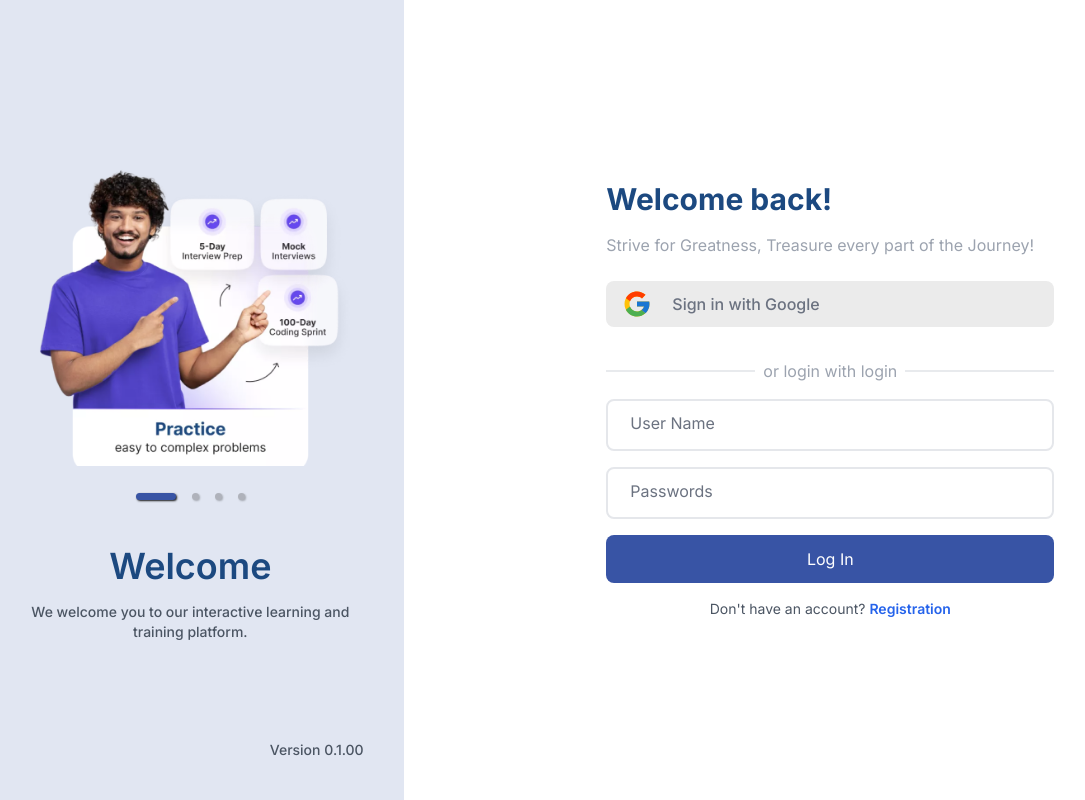
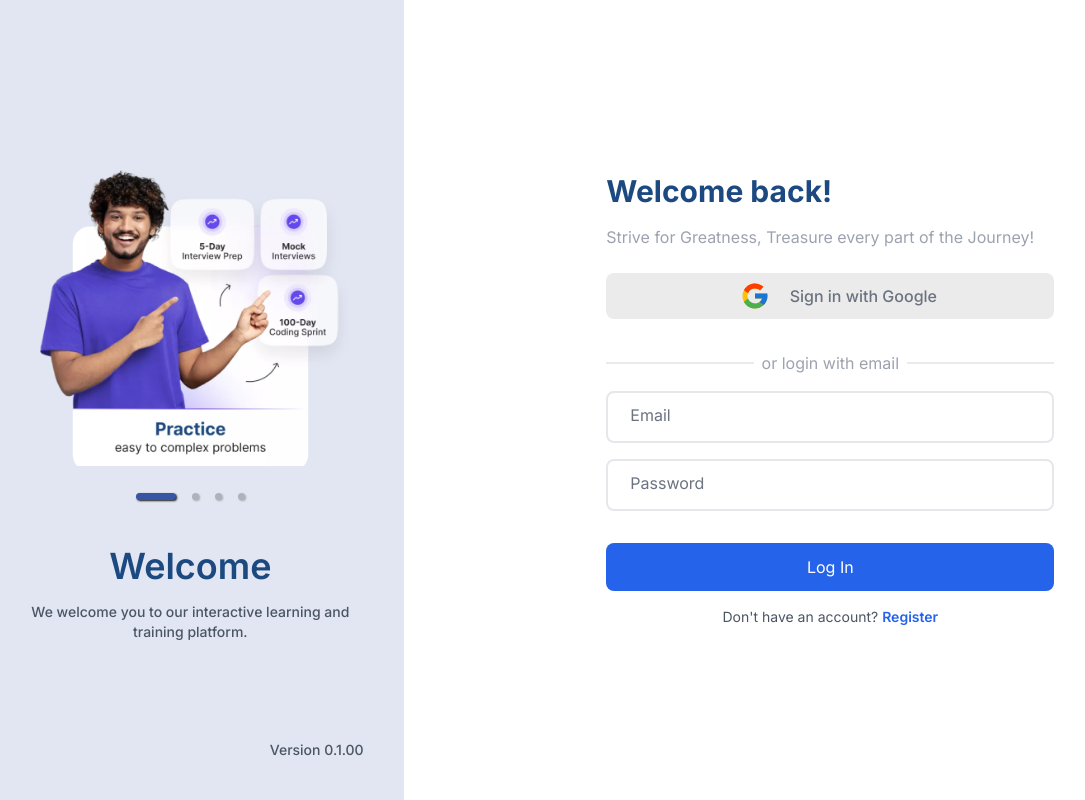
Before and after one commit to nirajbyanju/opsh-react, a React (Vite) app: page /login in a window 1280 px wide. Shown: the whole page, without its empty margins (23-1108 px from the left). Built offline with nearby package versions, Linux system fonts and the light colour scheme.

Commit message:
regirstation api

```diff
--- a/src/apis/auth/auth.api.ts
+++ b/src/apis/auth/auth.api.ts
@@ -1,5 +1,6 @@
 import { Response, api } from '../http.api';
 import { Registration } from '../../types/auth/registration';
+import { Login } from '../../types/auth/login';
 
 export const registration = (payload: Registration): Promise<Response> =>
   api.post<Response>("/register", {
@@ -11,3 +12,14 @@ export const registration = (payload: Registration): Promise<Response> =>
     }
     return Promise.reject(error);
   });
+
+  export const login = (payload: Login): Promise<Response> =>
+    api.post<Response>("/login", {
+      ...payload,
+    }).then(({ data }) => data)
+    .catch((error) => {
+      if (error.response && error.response.data) {
+        return Promise.reject(error.response.data);
+      }
+      return Promise.reject(error);
+    });
--- a/src/pages/auth/LoginPage.tsx
+++ b/src/pages/auth/LoginPage.tsx
@@ -1,9 +1,62 @@
 import "./auth.scss";
 import { FcGoogle } from "react-icons/fc";
 import AuthSidebar from '../../components/auth/AuthSidebar';
-import { Link } from 'react-router-dom';
+import { Link, useNavigate } from 'react-router-dom';
+import { login } from '../../apis/auth/auth.api';
+import { Login, LoginResponse } from '../../types/auth/login';
+import { loginValidationSchema } from '../../validations/auth/login';
+import { useState } from 'react';
+import { useForm, SubmitHandler } from 'react-hook-form';
+import { yupResolver } from '@hookform/resolvers/yup';
 
 const LoginPage = () => {
+  const navigate = useNavigate();
+  const [loading, setLoading] = useState(false);
+
+  const {
+    register,
+    handleSubmit,
+    formState: { errors },
+    setError,
+  } = useForm<Login>({
+    resolver: yupResolver(loginValidationSchema),
+  });
+
+  const handleErrors = (errorData: any) => {
+    if (errorData?.validationErrors) {
+      Object.keys(errorData.validationErrors).forEach((field) => {
+        const fieldErrors = errorData.validationErrors[field];
+        if (fieldErrors?.[0]) {
+          setError(field as keyof Login, {
+            type: 'manual',
+            message: fieldErrors[0],
+          });
+        }
+      });
+    } else {
+      setError('general', {
+        type: 'manual',
+        message: errorData?.message || 'An error occurred',
+      });
+    }
+  };
+
+  const onSubmit: SubmitHandler<Login> = async (data) => {
+    setLoading(true);
+    try {
+      const response = await login(data) as LoginResponse;
+      if (response.error) {
+        handleErrors(response.error);
+      } else {
+        navigate('/dashboard');
+      }
+    } catch (error: any) {
+      handleErrors(error);
+    } finally {
+      setLoading(false);
+    }
+  };
+
   return (
     <div className="flex h-screen">
       {/* Left Side */}
@@ -16,8 +69,8 @@ const LoginPage = () => {
             <p className="text-gray-400 mb-6">Strive for Greatness, Treasure every part of the Journey!</p>
           </div>
           <div className="mb-4">
-            <button className="w-full py-2 rounded-lg bg-opsh-background flex justify-centre items-center">
-              <FcGoogle className="text-3xl ms-4"/>
+            <button className="w-full py-2 rounded-lg bg-opsh-background flex justify-center items-center">
+              <FcGoogle className="text-3xl ms-4" />
               <span className="ms-5 font-medium text-gray-500">Sign in with Google</span>
             </button>
           </div>
@@ -25,61 +78,62 @@ const LoginPage = () => {
             <div className="relative flex items-center">
               <div className="relative flex items-center justify-center w-full py-4">
                 <div className="absolute left-0 bg-gray-300 w-1/2 h-px transform -translate-y-1/2"></div>
-                <p className="relative z-10 text-gray-400 bg-white px-2">or login with login</p>
+                <p className="relative z-10 text-gray-400 bg-white px-2">or login with email</p>
                 <div className="absolute right-0 bg-gray-300 w-1/2 h-px transform -translate-y-1/2"></div>
               </div>
             </div>
           </div>
 
-          <form>
+          <form onSubmit={handleSubmit(onSubmit)}>
             <div className="relative mb-4">
               <input
-                type="text"
-
-                id="userName"
-                className={`w-full border-2 rounded-lg  'border-red-500' : 'border-opsh-darkgrey'
-                 block py-3.5 ps-6 pe-0 text-sm text-gray-900 bg-transparent focus:bg-white appearance-none dark:text-dark dark:focus:border-blue-500 focus:outline-none peer`}
+                type="email"
+                id="email"
+                {...register('email')}
+                className={`w-full border-2 rounded-lg ${errors.email ? 'border-red-500' : 'border-opsh-darkgrey'} block py-3.5 ps-6 pe-0 text-sm text-gray-900 bg-transparent focus:bg-white appearance-none dark:text-dark dark:focus:border-blue-500 focus:outline-none peer`}
                 placeholder=" "
               />
               <label
-                htmlFor="userName"
+                htmlFor="email"
                 className="z-10 absolute text-md bg-white text-gray-500 dark:text-gray-400 duration-300 transform -translate-y-6 scale-75 top-3 -z-10 origin-[0] peer-placeholder-shown:start-6 peer-focus:start-0 peer-focus:translate-x-5 peer-focus:text-blue-600 peer-focus:bg-white peer-focus:dark:text-blue-500 peer-placeholder-shown:scale-100 peer-placeholder-shown:translate-y-0 peer-focus:scale-75 peer-focus:-translate-y-6 rtl:peer-focus:translate-x-2 rtl:peer-focus:left-auto"
               >
-                User Name
+                Email
               </label>
-
-                <div className="text-red-500 text-sm"></div>
-
+              <div className="text-red-500 text-sm">
+                {errors.email?.message}
+              </div>
             </div>
 
-              <div className="relative">
+            <div className="relative mb-4">
               <input
                 type="password"
-
                 id="password"
-                  className={`w-full border-2 rounded-lg
-                    'border-red-500' : 'border-opsh-darkgrey'
-                   block py-3.5 ps-6 pe-0 text-sm text-gray-900 bg-transparent focus:bg-white appearance-none dark:text-dark dark:focus:border-blue-500 focus:outline-none peer`}
+                {...register('password')}
+                className={`w-full border-2 rounded-lg ${errors.password ? 'border-red-500' : 'border-opsh-darkgrey'} block py-3.5 ps-6 pe-0 text-sm text-gray-900 bg-transparent focus:bg-white appearance-none dark:text-dark dark:focus:border-blue-500 focus:outline-none peer`}
                 placeholder=" "
               />
               <label
                 htmlFor="password"
                 className="z-10 absolute text-md bg-white text-gray-500 dark:text-gray-400 duration-300 transform -translate-y-6 scale-75 top-3 -z-10 origin-[0] peer-placeholder-shown:start-6 peer-focus:start-0 peer-focus:translate-x-5 peer-focus:text-blue-600 peer-focus:bg-white peer-focus:dark:text-blue-500 peer-placeholder-shown:scale-100 peer-placeholder-shown:translate-y-0 peer-focus:scale-75 peer-focus:-translate-y-6 rtl:peer-focus:translate-x-2 rtl:peer-focus:left-auto"
               >
-                  Passwords
+                Password
               </label>
-
-                <div className="text-red-500 text-sm"></div>
-
+              <div className="text-red-500 text-sm">
+                {errors.password?.message}
               </div>
-            <button className="w-full mt-4 bg-blue-600 text-white py-3 rounded-lg bg-opsh-secondary hover:bg-opsh-primary" type="submit">
-              Log In
+            </div>
+            <button
+              className="w-full mt-4 bg-blue-600 text-white py-3 rounded-lg hover:bg-blue-700"
+              type="submit"
+              disabled={loading}
+            >
+              {loading ? 'Logging in...' : 'Log In'}
             </button>
             <div className="mt-4 text-center">
               <p className="text-sm text-gray-600">
                 Don't have an account?{' '}
                 <Link to="/register" className="text-blue-600 font-semibold hover:text-blue-800">
-                Registration
+                  Register
                 </Link>
               </p>
             </div>
--- a/src/routes/AppRouter.tsx
+++ b/src/routes/AppRouter.tsx
@@ -1,6 +1,7 @@
 import { BrowserRouter, Routes, Route } from 'react-router-dom';
 import  LoginPage  from '../pages/auth/LoginPage';
 import Registration from '../pages/auth/Registration';
+import Dashboard from '../pages/auth/Dashboard';
 
 const AppRouter = () => {
   return (
@@ -8,6 +9,7 @@ const AppRouter = () => {
       <Routes>
       <Route path="/login" element={<LoginPage />} />
       <Route path="/register" element={<Registration />} />
+      <Route path='/dashboard' element={<Dashboard/>}></Route>
       </Routes>
     </BrowserRouter>
   )
--- /dev/null
+++ b/src/types/auth/login.ts
@@ -0,0 +1,12 @@
+export interface Login {
+    email: string;
+    password: string;
+    general?: string;
+}
+export interface LoginResponse {
+    error?: {
+      validationErrors?: Record<string, string[]>;
+      message?: string;
+    };
+    // other fields as needed
+  }
--- /dev/null
+++ b/src/validations/auth/login.ts
@@ -0,0 +1,6 @@
+import * as yup from "yup";
+
+export const loginValidationSchema = yup.object().shape({
+  email: yup.string().required("Email is required"),
+  password: yup.string().required("Password is required"),
+});
```
Lines whose indentation alone changed are shown as unchanged.
